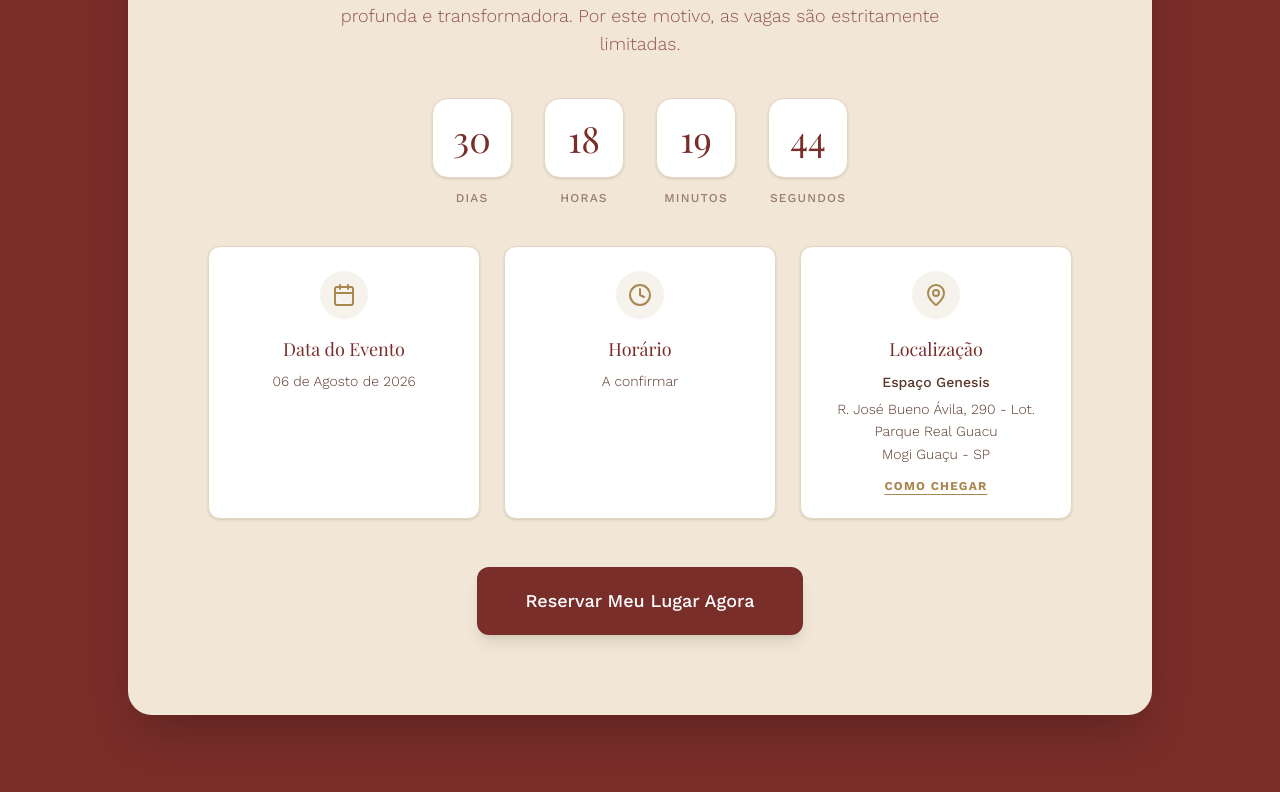
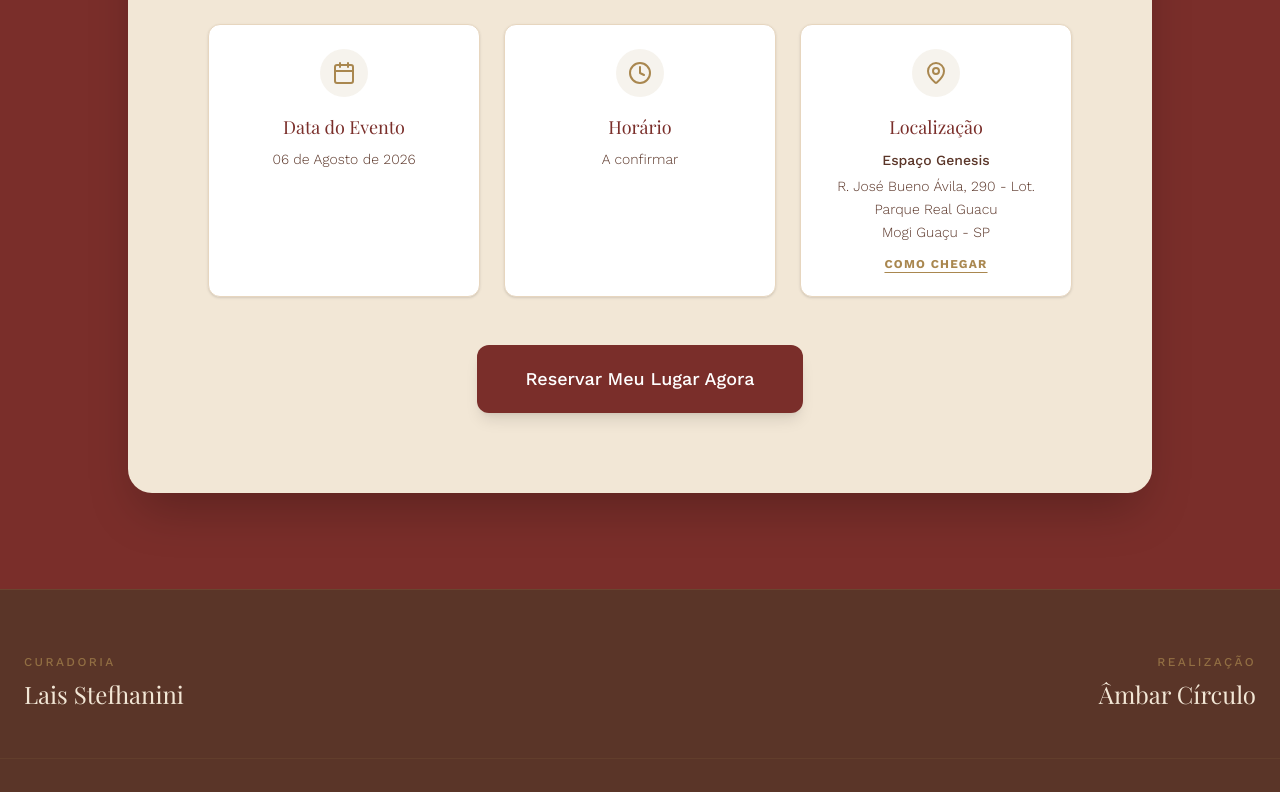
Before and after one commit to guigomes1988/alquimiafeminina, a React (Vite) app: page / in a window 1280 px wide. Shown: the part 7586-8378 px from the top of the page. Built offline with nearby package versions, Linux system fonts and the light colour scheme; a web font is replaced by a local one.

Commit message:
style: padroniza a largura maxima do conteudo central em 7xl

```diff
--- a/src/components/Lineup.tsx
+++ b/src/components/Lineup.tsx
@@ -94,7 +94,7 @@
 export default function Lineup() {
   return (
     <section className="py-24 bg-white relative overflow-hidden" id="lineup">
-      <div className="max-w-5xl mx-auto px-6 relative z-10">
+      <div className="max-w-7xl mx-auto px-6 relative z-10">
         <div className="text-center mb-24">
           <h2 className="text-3xl md:text-5xl font-serif text-alquimia-wine mb-4">A Jornada</h2>
           <p className="text-alquimia-gold font-light text-lg">Um cronograma desenhado para inspirar e equipar.</p>
--- a/src/components/Tickets.tsx
+++ b/src/components/Tickets.tsx
@@ -54,7 +54,7 @@
 export default function Tickets() {
   return (
     <section className="bg-alquimia-wine pt-24 flex flex-col" id="tickets">
-      <div className="max-w-6xl mx-auto px-6 w-full flex-grow">
+      <div className="max-w-7xl mx-auto px-6 w-full flex-grow">
 
         {/* Para Quem É Section */}
         <div className="mb-32">
@@ -180,7 +180,7 @@
 
       {/* Footer / Credits */}
       <footer className="w-full bg-alquimia-dark border-t border-alquimia-gold/20 py-12 md:py-16 mt-auto">
-        <div className="max-w-6xl mx-auto px-6 grid grid-cols-1 md:grid-cols-2 gap-8 text-center md:text-left">
+        <div className="max-w-7xl mx-auto px-6 grid grid-cols-1 md:grid-cols-2 gap-8 text-center md:text-left">
 
           <div className="flex flex-col md:items-start items-center">
             <span className="text-alquimia-gold/70 text-xs tracking-[0.2em] uppercase font-medium mb-2">Curadoria</span>
```
